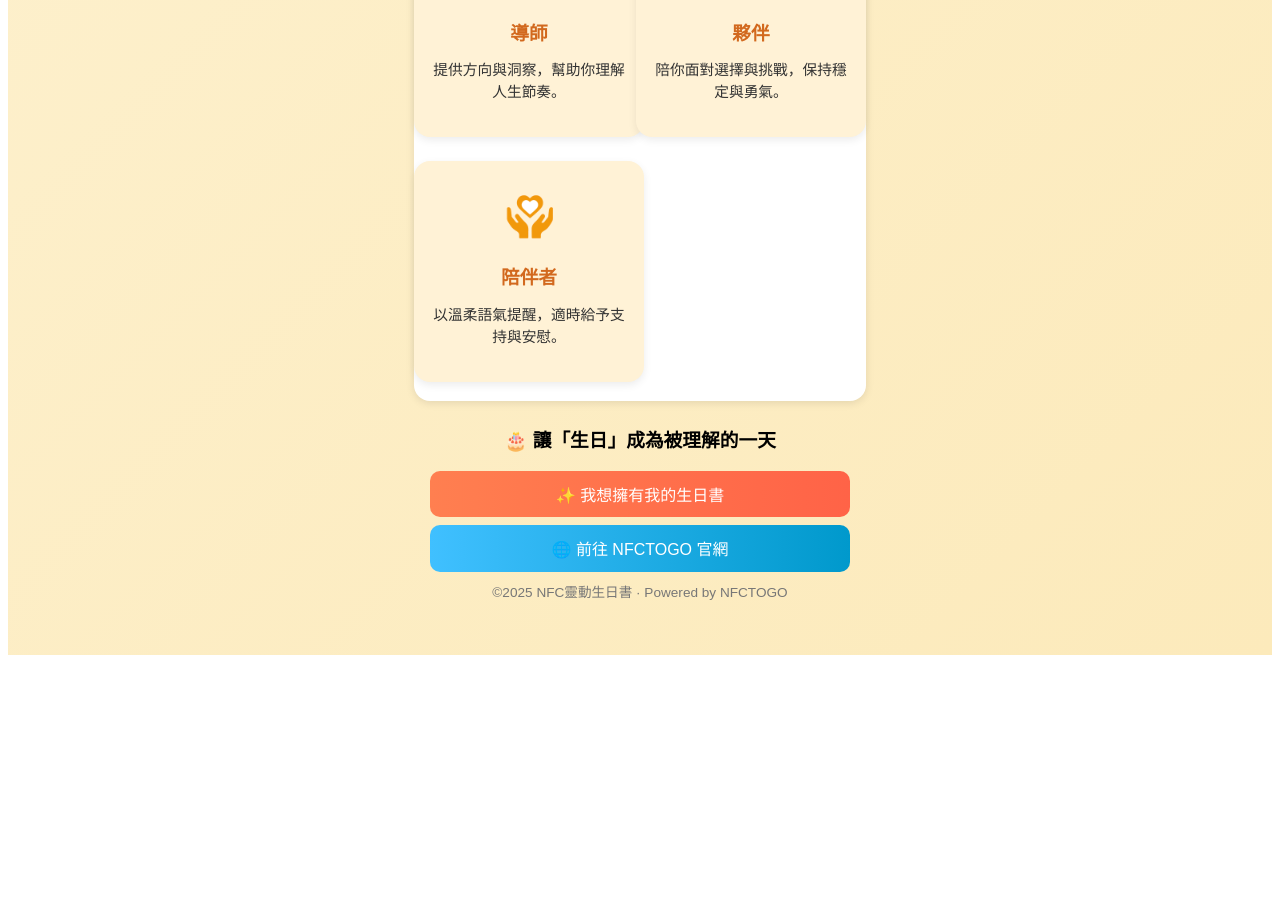
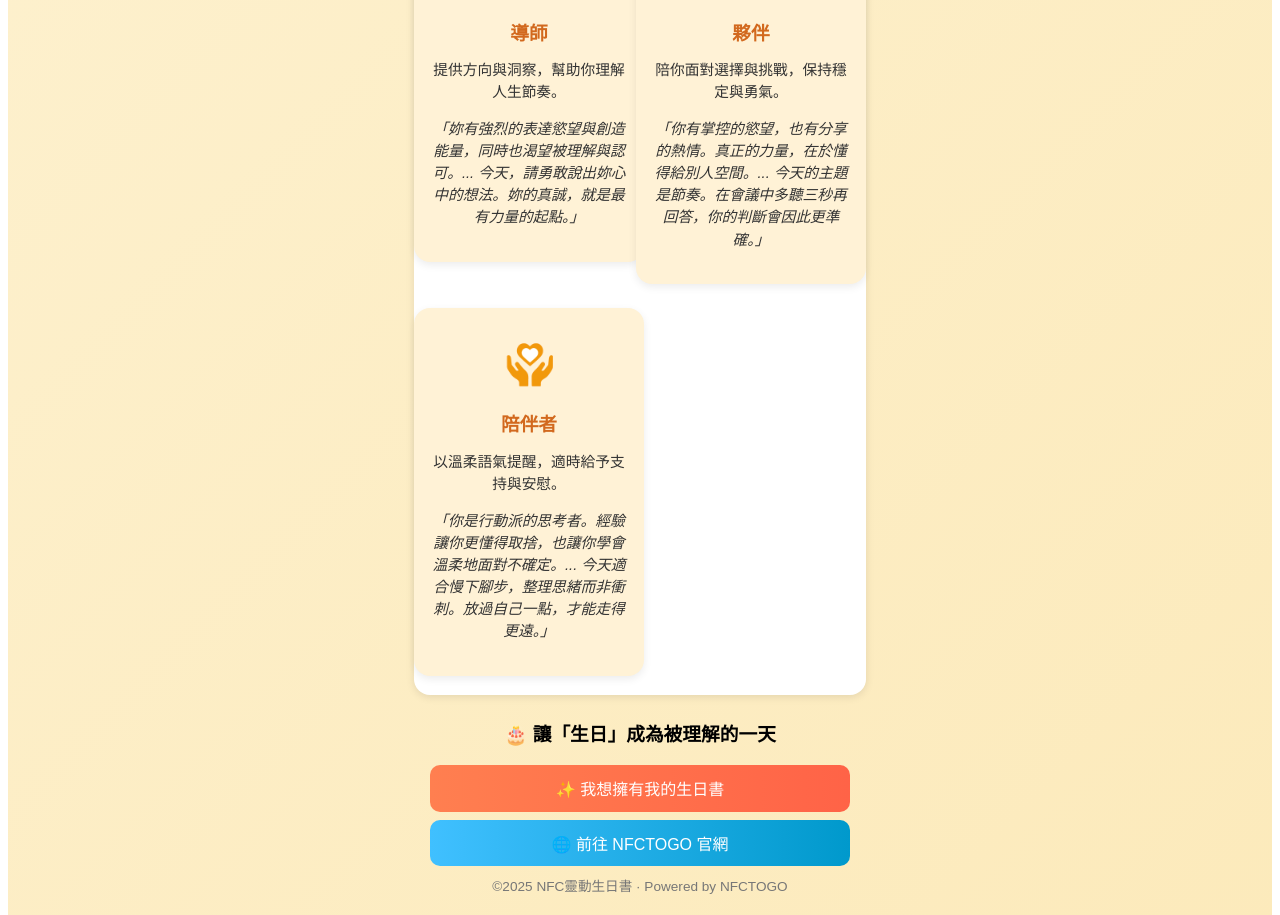
Before and after one commit to srluo/NFC-HBBK, a Next.js app: page /intro in a window 1280 px wide. Shown: the part 3346-4261 px from the top of the page. Before the commit the page ends 4009 px from the top, so only its background shows below. Built offline with nearby package versions, Linux system fonts and the light colour scheme.

Commit message:
intro full

```diff
--- a/pages/book/book.module.css
+++ b/pages/book/book.module.css
@@ -363,3 +363,17 @@
 .fade.visible {
   animation: fadeUp 0.8s ease forwards;
 }
+
+/* 對話語錄樣式（簡潔正式版） */
+.dialogQuote {
+  font-style: italic;
+  color: #999;
+  line-height: 1.6;
+  margin-top: 0.6rem;
+}
+.dialogQuote::before {
+  content: "「";
+}
+.dialogQuote::after {
+  content: "」";
+}
--- a/pages/intro.jsx
+++ b/pages/intro.jsx
@@ -134,16 +134,25 @@ export default function Intro() {
             <img src="/icons/mentor.png" alt="導師" />
             <h3 className={styles.highlight}>導師</h3>
             <p>提供方向與洞察，幫助你理解人生節奏。</p>
+            <p className={styles.dialogQuote}>
+                妳有強烈的表達慾望與創造能量，同時也渴望被理解與認可。...
+                今天，請勇敢說出妳心中的想法。妳的真誠，就是最有力量的起點。</p>
           </div>
           <div>
             <img src="/icons/partner.png" alt="夥伴" />
             <h3 className={styles.highlight}>夥伴</h3>
             <p>陪你面對選擇與挑戰，保持穩定與勇氣。</p>
+            <p className={styles.dialogQuote}>
+                你有掌控的慾望，也有分享的熱情。真正的力量，在於懂得給別人空間。...
+                今天的主題是節奏。在會議中多聽三秒再回答，你的判斷會因此更準確。</p>
           </div>
           <div>
             <img src="/icons/companion.png" alt="陪伴者" />
             <h3 className={styles.highlight}>陪伴者</h3>
             <p>以溫柔語氣提醒，適時給予支持與安慰。</p>
+            <p className={styles.dialogQuote}>
+                你是行動派的思考者。經驗讓你更懂得取捨，也讓你學會溫柔地面對不確定。...
+                今天適合慢下腳步，整理思緒而非衝刺。放過自己一點，才能走得更遠。</p>
           </div>
         </div>
       </section>
```
